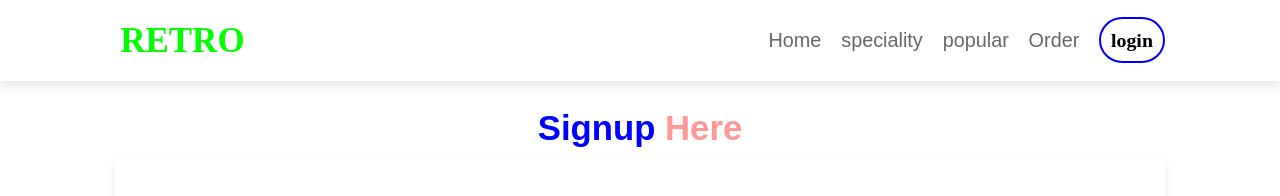
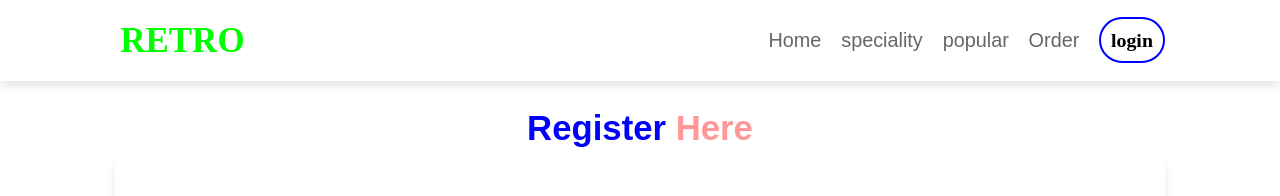
Before and after one commit to farooquememon385/BiteBlitz-a-food-ordering-website, a React (Create React App) app in the folder frontend/: page /register in a window 1280 px wide. Shown: the top 196 px of the page. Built offline with nearby package versions, Linux system fonts and the light colour scheme.

Commit message:
moddified register component

```diff
--- a/frontend/src/components/Register.js
+++ b/frontend/src/components/Register.js
@@ -2,7 +2,7 @@ const Register = () => {
       return (
 
         <section className="order" id="order">
-          <h1 className="heading"> <span>Signup</span> Here</h1>
+          <h1 className="heading"> <span>Register</span> Here</h1>
           {/*?php include 'config.php'?*/}
           <div className="row">
             <form action method="POST">
@@ -18,7 +18,7 @@ const Register = () => {
                 <input type="username" name="username" placeholder="Username (Unique)" required />
                 <input type="password" name="password" placeholder="Password" required />
               </div>
-              <input type="submit" name="submit" defaultValue="Sign Up" className="btn" />
+              <input type="submit" name="submit" defaultValue="Register" className="btn" />
             </form>
           </div>
         </section>
```
